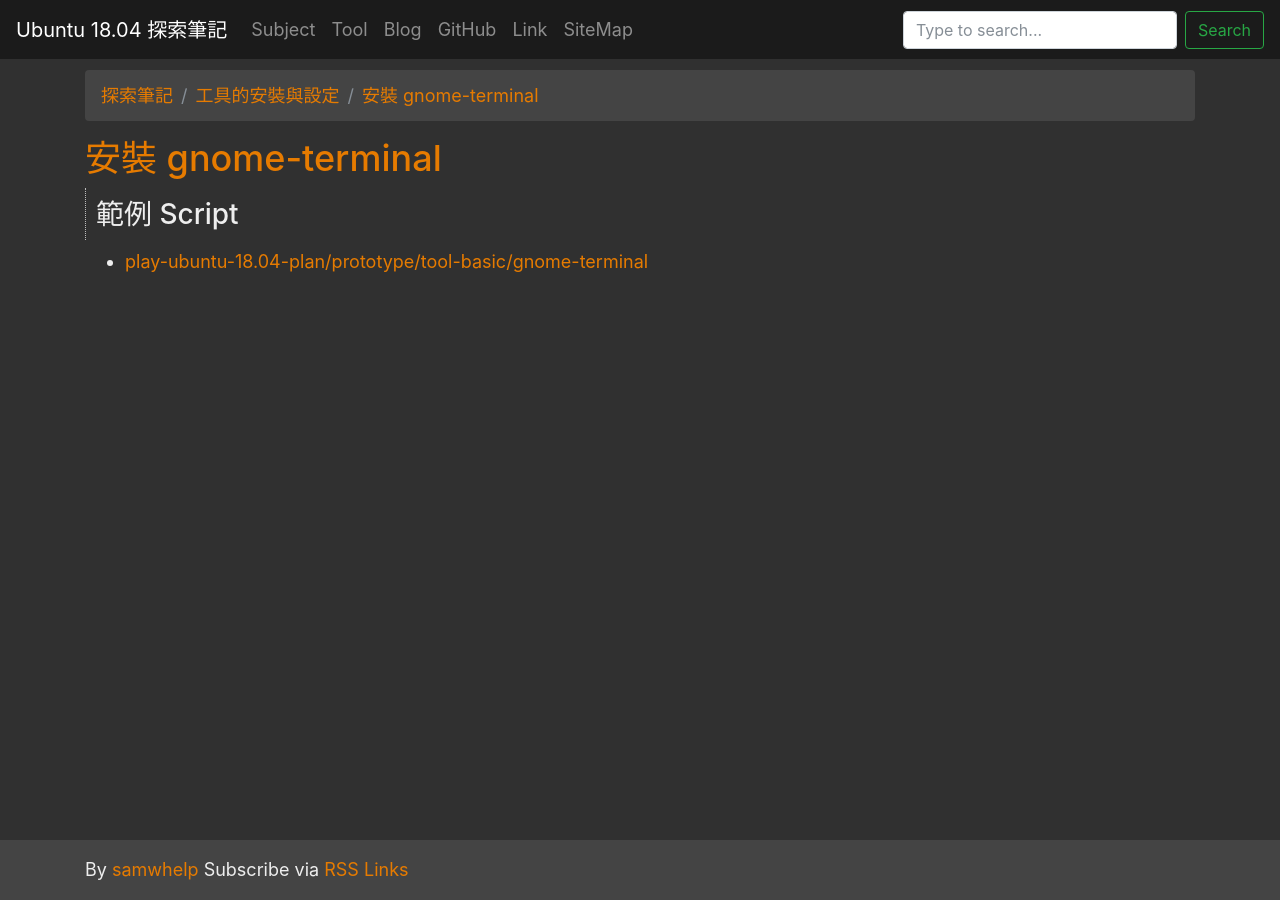
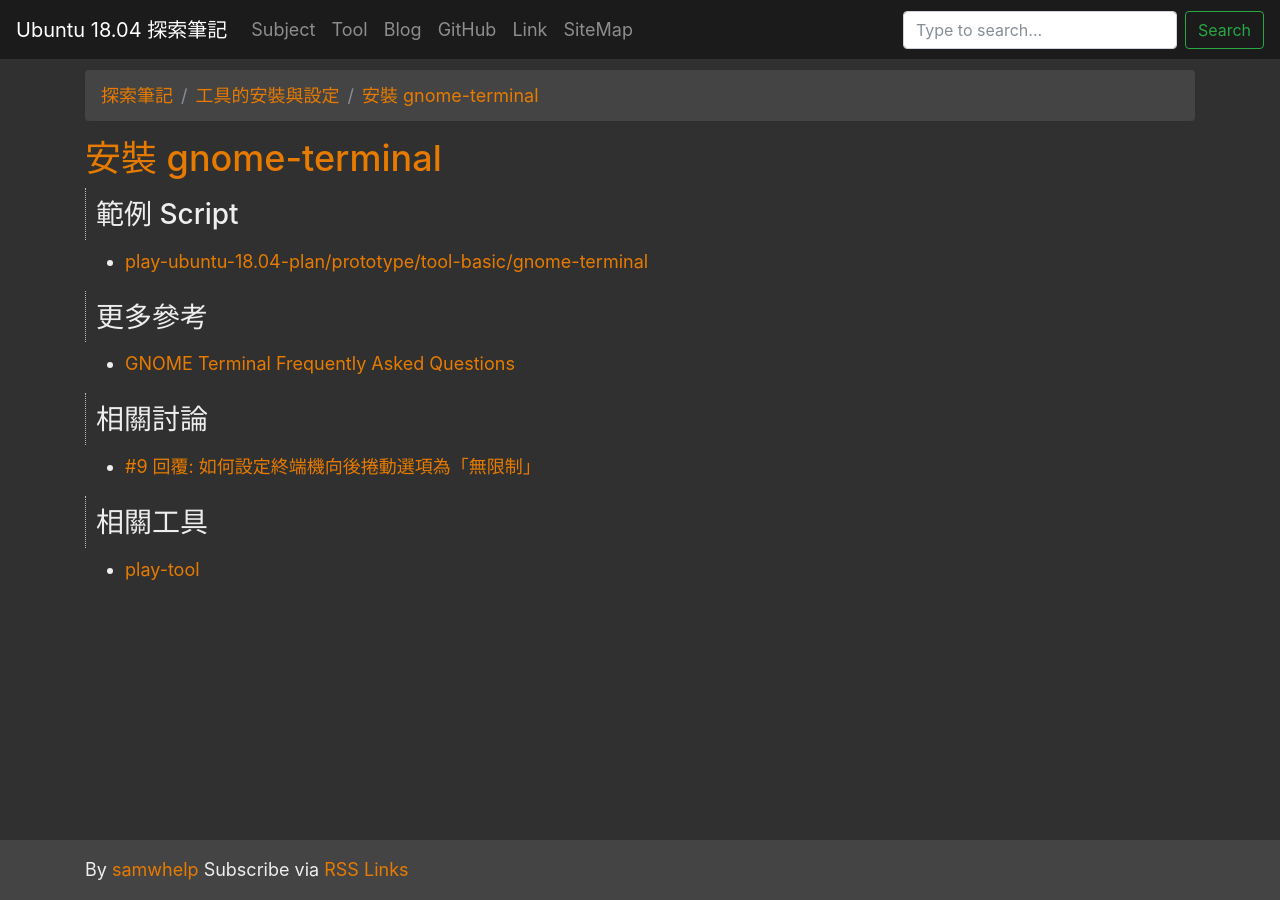
Before and after one commit to samwhelp/note-ubuntu-18.04, a Jekyll site: the page built from read/howto/install-tool/gnome-terminal/index.md, in a window 1280 px wide. Built offline with Jekyll 4.4.1, drawn with Linux system fonts in a browser that asks for light colours; nearby versions of some CDN libraries.

Commit message:
gnome-terminal

```diff
--- a/read/howto/install-tool/gnome-terminal/index.md
+++ b/read/howto/install-tool/gnome-terminal/index.md
@@ -14,3 +14,18 @@ source_url: '/read/howto/install-tool/gnome-terminal/index.md'
 ## 範例 Script
 
 * [play-ubuntu-18.04-plan/prototype/tool-basic/gnome-terminal](https://github.com/samwhelp/play-ubuntu-18.04-plan/tree/master/prototype/tool-basic/gnome-terminal)
+
+
+## 更多參考
+
+* [GNOME Terminal Frequently Asked Questions](https://wiki.gnome.org/Apps/Terminal/FAQ)
+
+
+## 相關討論
+
+* [#9 回覆: 如何設定終端機向後捲動選項為「無限制」](https://www.ubuntu-tw.org/modules/newbb/viewtopic.php?post_id=351520#forumpost351520)
+
+
+## 相關工具
+
+* [play-tool](https://github.com/samwhelp/play-ubuntu-18.04-plan/tree/master/plan/tool-basic/play-tool)
```
